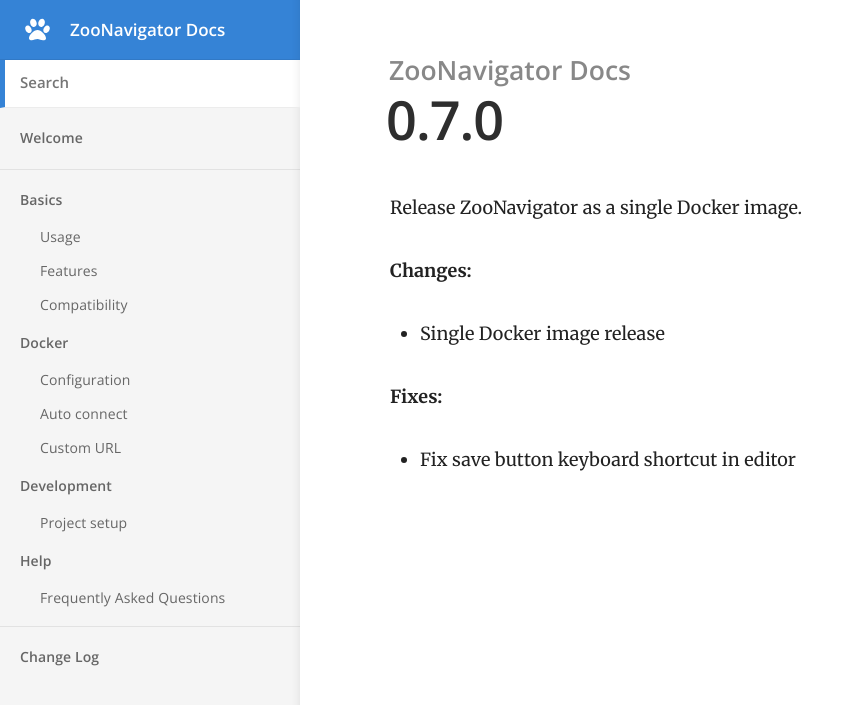
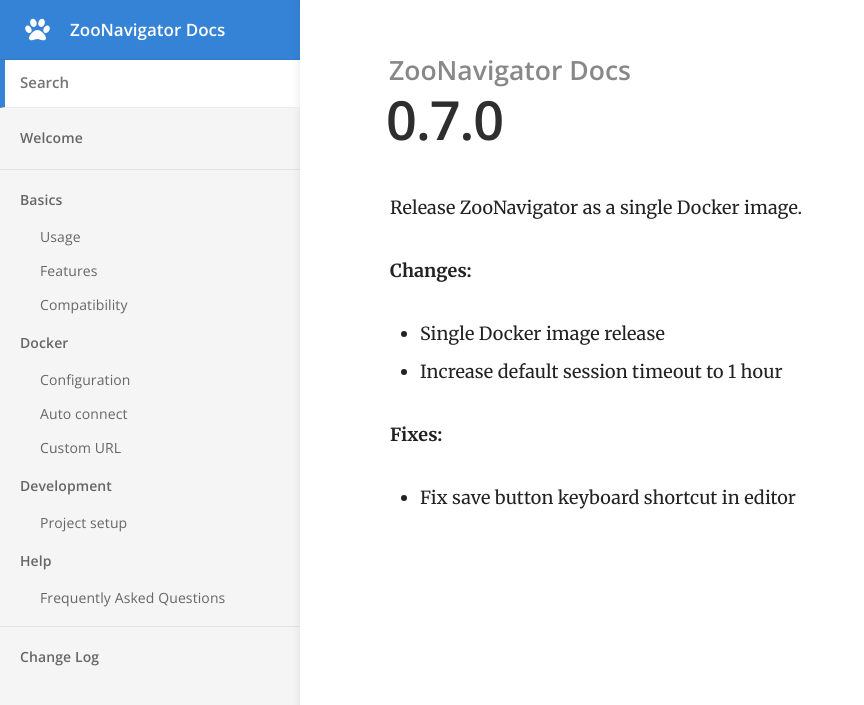
Before and after one commit to elkozmon/zoonavigator, a Jekyll site: the page built from _posts/2019-09-18-0.7.0.md, in a window 1280 px wide. Shown: the top 705 px of the page, without its empty margins (0-864 px from the left). Built offline with Jekyll 4.4.1, drawn with Linux system fonts in a browser that asks for light colours; nearby versions of some CDN libraries.

Commit message:
Update changelog

```diff
--- a/_posts/2019-09-18-0.7.0.md
+++ b/_posts/2019-09-18-0.7.0.md
@@ -9,6 +9,7 @@
 **Changes:**
 
 * Single Docker image release
+* Increase default session timeout to 1 hour
 
 **Fixes:**
 
```
